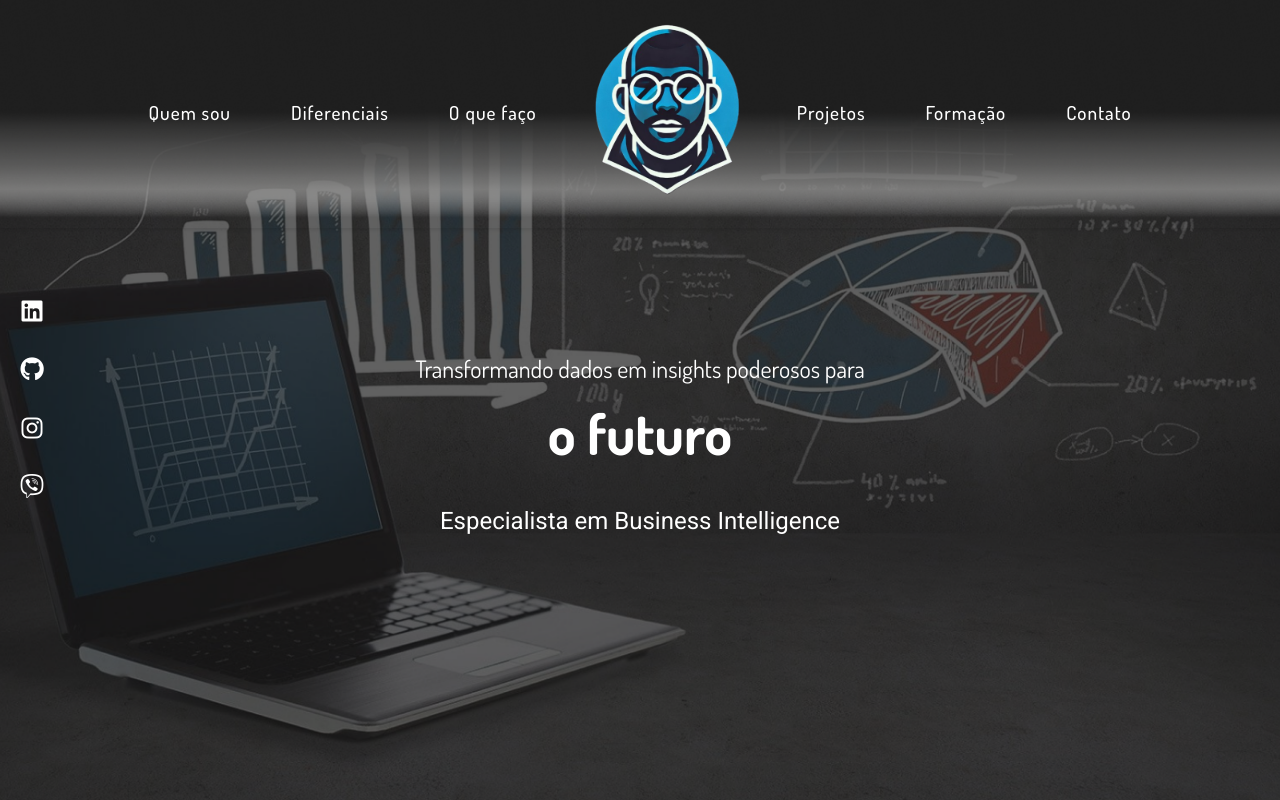
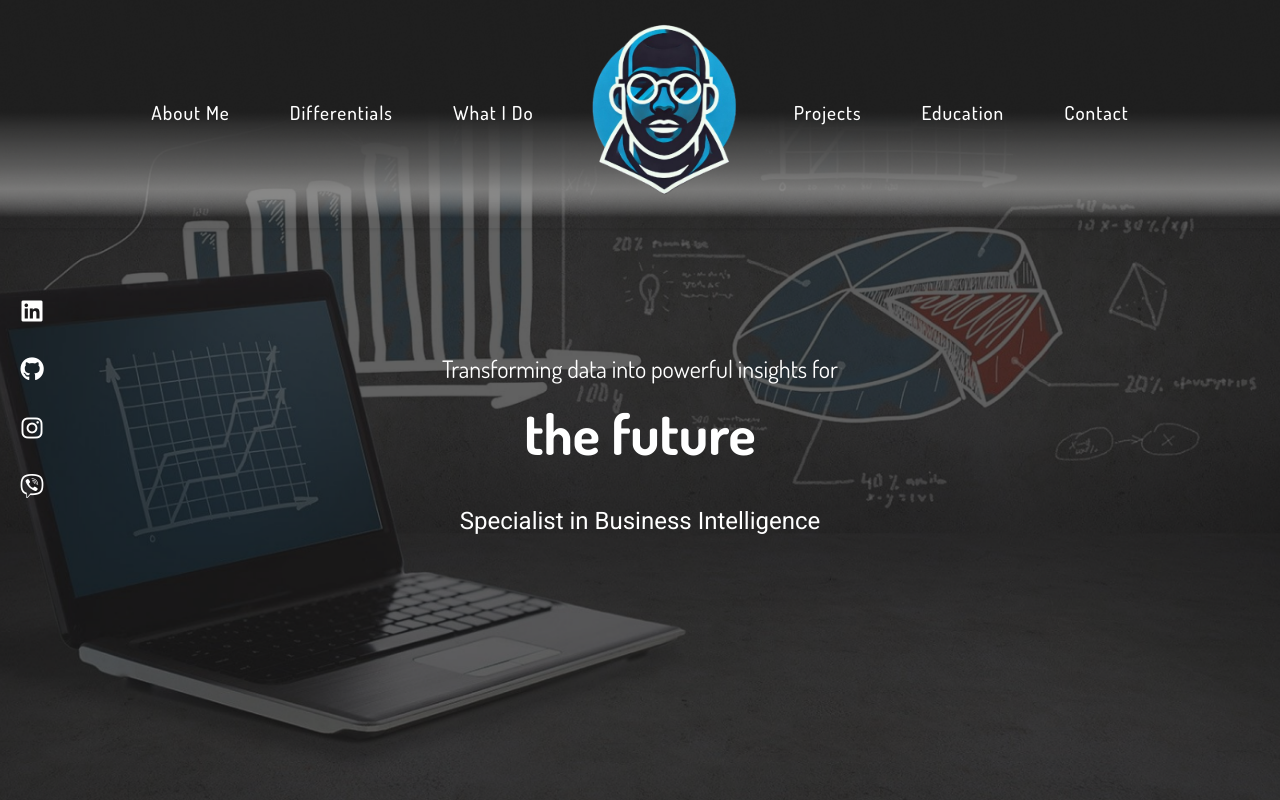
Before and after one commit to lucashebarros/lucashb_data.resume, a plain HTML site: page index.html in a window 1280 px wide. Shown: the top 800 px of the page. Drawn offline with nearby package versions, Linux system fonts and the light colour scheme.

Commit message:
Update index.html

```diff
--- a/index.html
+++ b/index.html
@@ -1,5 +1,5 @@
 <!DOCTYPE html>
-<html lang="pt-BR">
+<html lang="en">
 <head>
     <meta charset="UTF-8">
     <meta name="viewport" content="width=device-width, initial-scale=1.0">
@@ -8,39 +8,39 @@
     <link rel="stylesheet" href="https://cdnjs.cloudflare.com/ajax/libs/aos/2.3.4/aos.css">
     <link href="https://fonts.googleapis.com/css2?family=Roboto:wght@300;400;500;700&display=swap" rel="stylesheet">
     <link href="https://fonts.googleapis.com/css2?family=Dosis:wght@300;400;500;600;700&display=swap" rel="stylesheet">
-    <link rel="stylesheet" href="styles.css"> <!-- Link para o CSS -->
+    <link rel="stylesheet" href="styles.css"> <!-- Link to CSS -->
 </head>
 <body>
     <header id="header">
         <div class="container">
-            <div class="menu-icon" onclick="toggleMenu()">☰</div> <!-- Ícone de menu para dispositivos móveis -->
+            <div class="menu-icon" onclick="toggleMenu()">☰</div> <!-- Menu icon for mobile devices -->
             <nav id="nav-menu" class="nav-hidden">
                 <ul class="menu-left">
-                    <li><a href="#about-content">Quem sou</a></li>
-                    <li><a href="#diferenciais-educacao">Diferenciais</a></li>
-                    <li><a href="#skills">O que faço</a></li>
+                    <li><a href="#about-content">About Me</a></li>
+                    <li><a href="#diferenciais-educacao">Differentials</a></li>
+                    <li><a href="#skills">What I Do</a></li>
                 </ul>
                 <div class="logo">
                     <img src="Picture4.png" alt="Logo">
                 </div>
                 <ul class="menu-right">
-                    <li><a href="#projects">Projetos</a></li>
-                    <li><a href="#diferenciais-educacao">Formação</a></li>
-                    <li><a href="#contato">Contato</a></li>
+                    <li><a href="#projects">Projects</a></li>
+                    <li><a href="#diferenciais-educacao">Education</a></li>
+                    <li><a href="#contato">Contact</a></li>
                 </ul>
             </nav>
         </div>
     </header>
 
-    <!-- Nova Seção de Apresentação -->
+    <!-- New Presentation Section -->
     <section id="intro" class="intro-section">
         <div class="intro-content">
-            <!-- A frase dividida para destacar "o futuro" -->
+            <!-- Split sentence to highlight "the future" -->
             <div class="headline">
-                <span class="small-text">Transformando dados em insights poderosos para</span>
-                <span class="large-text">o futuro</span>
+                <span class="small-text">Transforming data into powerful insights for</span>
+                <span class="large-text">the future</span>
             </div>
-            <p>Especialista em Business Intelligence</p>
+            <p>Specialist in Business Intelligence</p>
         </div>
         <div class="social-icons">
             <a href="https://www.linkedin.com/in/lucas-h-barros/" target="_blank"><i class="fab fa-linkedin"></i></a>
@@ -49,6 +49,7 @@
             <a href="tel:+5519992630596"><i class="fab fa-viber"></i></a>
         </div>
     </section>
+
 
 <section id="about-content" class="about-professional-section">
     <div class="container">
```
